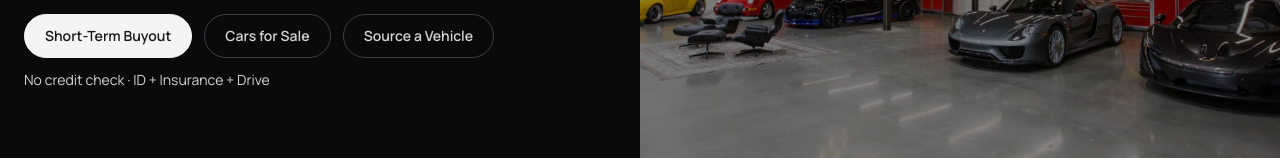
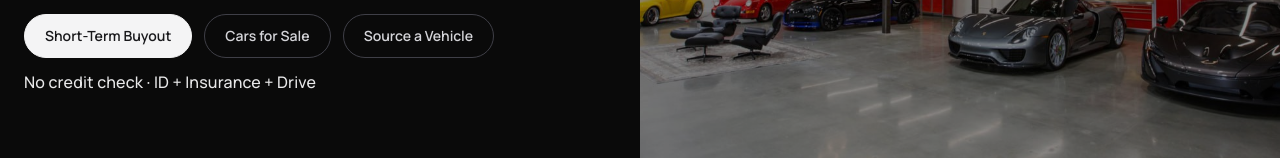
Before and after one commit to stradacorsagroup-art/scg-site-1772418012, a Next.js app: page / in a window 1280 px wide. Shown: the part 308-466 px from the top of the page. Built offline with nearby package versions, Linux system fonts and the light colour scheme.

Commit message:
Enhance Short-Term Buyout subline typography

```diff
--- a/src/app/page.tsx
+++ b/src/app/page.tsx
@@ -121,7 +121,7 @@ export default function Home() {
 
             <div className="mt-8 hidden lg:block">
               <OwnershipPills active="membership" />
-              <p className="mt-3 text-sm text-zinc-300">No credit check · ID + Insurance + Drive</p>
+              <p className="mt-3 text-base font-medium tracking-[0.01em] text-zinc-100/95">No credit check · ID + Insurance + Drive</p>
             </div>
           </div>
 
@@ -130,7 +130,7 @@ export default function Home() {
 
         <div className="absolute inset-x-5 bottom-[-44px] z-20 lg:hidden sm:inset-x-6">
           <OwnershipPills active="membership" />
-          <p className="mt-2 px-1 text-xs text-zinc-300">No credit check · ID + Insurance + Drive</p>
+          <p className="mt-2 px-1 text-sm font-medium tracking-[0.01em] text-zinc-100/95">No credit check · ID + Insurance + Drive</p>
         </div>
       </section>
 
```
